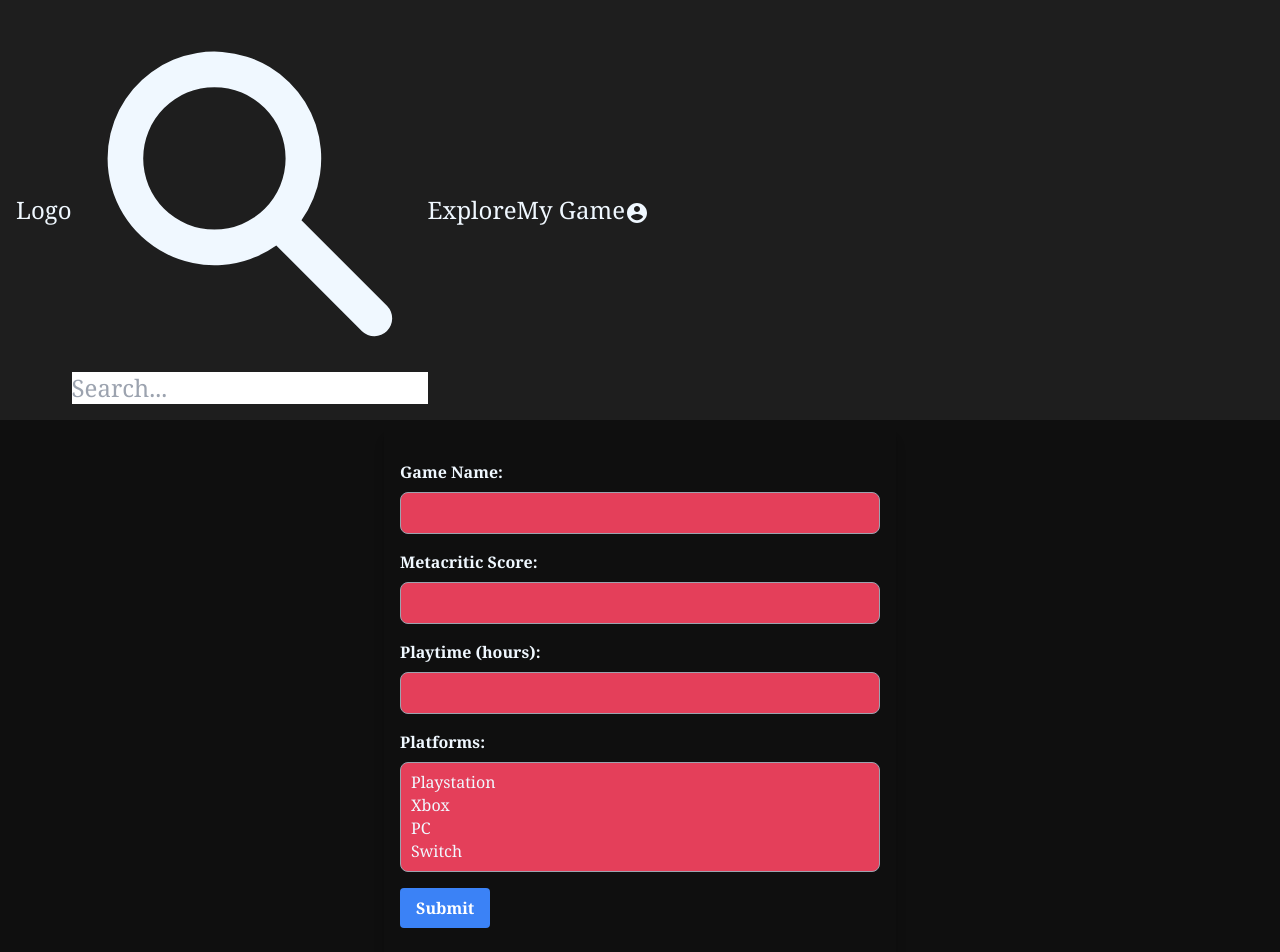
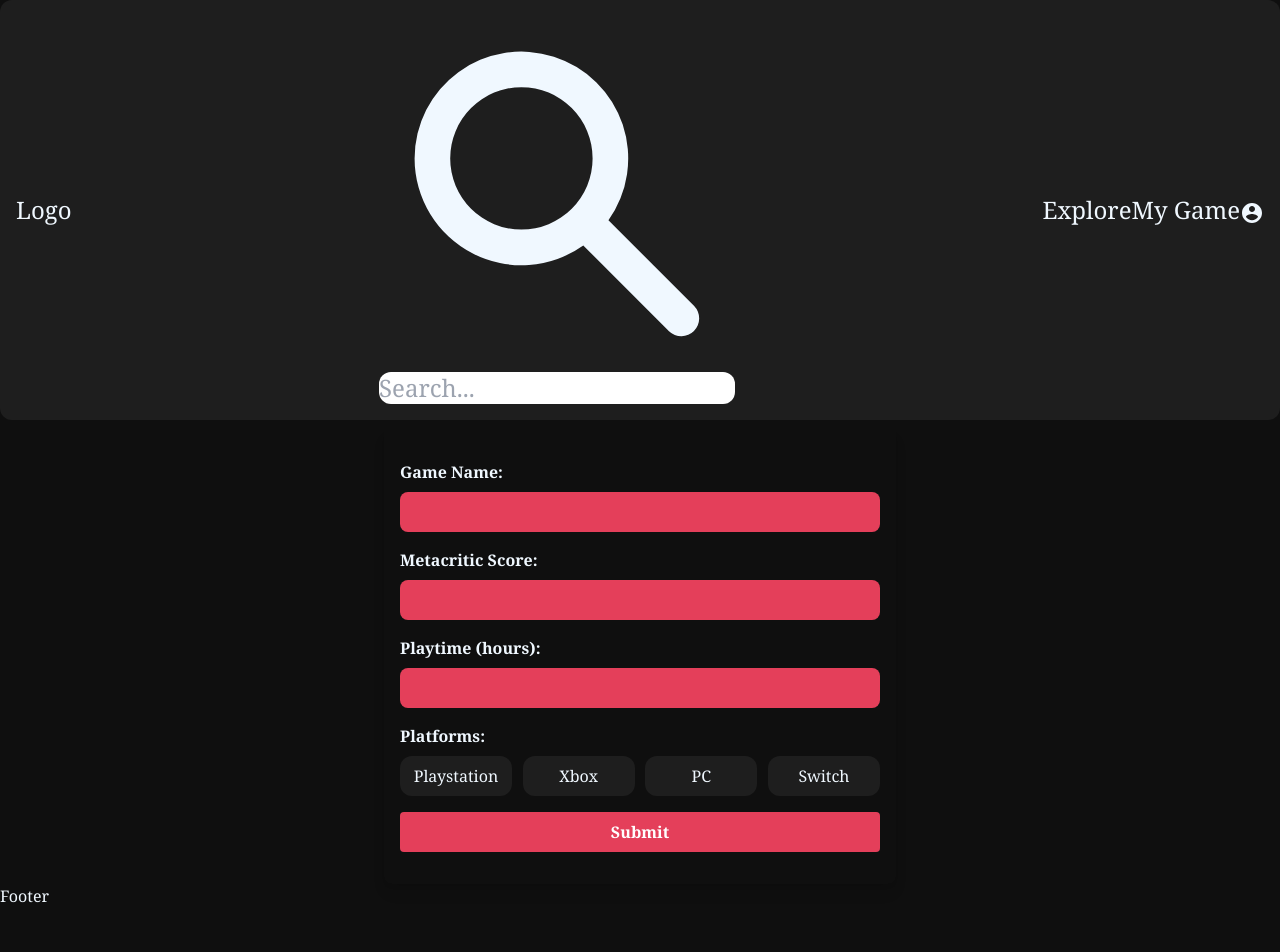
Before and after one commit to AsaadDuck/GameStack, a Next.js app: page /edit-game in a window 1280 px wide. Shown: the top 952 px of the page. After the commit the page ends 908 px from the top, so only its background shows below. Built offline with nearby package versions, Linux system fonts and the light colour scheme.

Commit message:
form page finshed needs to handle the request

```diff
--- a/src/pages/edit-game.tsx
+++ b/src/pages/edit-game.tsx
@@ -4,7 +4,7 @@ const editGame = () => {
   const [gameName, setGameName] = useState('');
   const [metacriticScore, setMetacriticScore] = useState('');
   const [playtime, setPlaytime] = useState('');
-  const [platforms, setPlatform] = useState([]);
+  const [platforms, setPlatforms] = useState([]);
 
   const handleGameNameChange = (event) => {
     setGameName(event.target.value);
@@ -19,7 +19,12 @@ const editGame = () => {
   };
 
   const handlePlatformsChange = (event) => {
-    setPlatform(event.target.value);
+    const { checked, value } = event.target;
+  if (checked) {
+    setPlatforms(platforms.concat(value));
+  } else {
+    setPlatforms(platforms.filter((platform) => platform !== value));
+  }
   };
 
   const handleSubmit = (event) => {
@@ -28,31 +33,79 @@ const editGame = () => {
   };
 
   return (
-
-    <form className="max-w-lg mx-auto px-4 py-8 shadow-lg rounded-lg">
+   <div>
+ <form className="max-w-lg mx-auto px-4 py-8 shadow-lg rounded-lg">
       <div className="mb-4">
         <label htmlFor="gameName" className="block  font-bold mb-2">Game Name:</label>
-        <input type="text" id="gameName" value={gameName} onChange={handleGameNameChange} className="block w-full border border-gray-400 p-2 rounded-lg bg-[#E43F5A]" />
+        <input type="text" id="gameName" value={gameName} onChange={handleGameNameChange} className="border-none outline-none block w-full border border-gray-400 p-2 rounded-lg bg-[#E43F5A]" />
       </div>
       <div className="mb-4">
         <label htmlFor="metacriticScore" className="block  font-bold mb-2">Metacritic Score:</label>
-        <input type="text" id="metacriticScore" value={metacriticScore} onChange={handleMetacriticScoreChange} className="block w-full border bg-[#E43F5A] border-gray-400 p-2 rounded-lg" />
+        <input type="text" id="metacriticScore" value={metacriticScore} onChange={handleMetacriticScoreChange} className="border-none outline-none block w-full border bg-[#E43F5A] border-gray-400 p-2 rounded-lg" />
       </div>
       <div className="mb-4">
         <label htmlFor="playtime" className="block  font-bold mb-2">Playtime (hours):</label>
-        <input type="text" id="playtime" value={playtime} onChange={handlePlaytimeChange} className="block w-full border bg-[#E43F5A] border-gray-400 p-2 rounded-lg " />
+        <input type="number" id="playtime" value={playtime} onChange={handlePlaytimeChange} className="border-none outline-none block w-full border bg-[#E43F5A] border-gray-400 p-2 rounded-lg " />
       </div>
       <div className="mb-4">
         <label htmlFor="platforms" className="block  font-bold mb-2">Platforms:</label>
-        <select id="platforms" multiple value={platforms} onChange={handlePlatformsChange} className="block w-full border bg-[#E43F5A] border-gray-400 p-2 rounded-lg ">
-          <option value="playstation">Playstation</option>
-          <option value="xbox">Xbox</option>
-          <option value="pc">PC</option>
-          <option value="switch">Switch</option>
-        </select>
+
+        <div className='flex justify-between'>
+        <label className={platforms.includes("playstation") ?  " bg-[#E43F5A]  p-2 rounded-xl w-28 text-center" : " bg-[#1E1E1E] p-2 rounded-xl w-28 text-center"}>
+    <input className ='hidden'
+      type="checkbox"
+      name="platforms"
+      value="playstation"
+      checked={platforms.includes("playstation")}
+      onChange={handlePlatformsChange}
+    />
+    Playstation
+  </label>
+  <label className={platforms.includes("xbox") ?  " bg-[#E43F5A]  p-2 rounded-xl w-28 text-center" : " bg-[#1E1E1E] p-2 rounded-xl w-28 text-center"}>
+  <input className ='hidden'
+
+      type="checkbox"
+      name="platforms"
+      value="xbox"
+      checked={platforms.includes("xbox")}
+      onChange={handlePlatformsChange}
+    />
+    Xbox
+  </label>
+  <label className={platforms.includes("pc") ? " bg-[#E43F5A]  p-2 rounded-xl w-28 text-center" : " bg-[#1E1E1E] p-2 rounded-xl w-28 text-center"}>
+
+  <input className ='hidden'
+
+      type="checkbox"
+      name="platforms"
+      value="pc"
+      checked={platforms.includes("pc")}
+      onChange={handlePlatformsChange}
+    />
+    PC
+  </label>
+  <label className={platforms.includes("switch") ?  " bg-[#E43F5A]  p-2 rounded-xl w-28 text-center" : " bg-[#1E1E1E] p-2 rounded-xl w-28 text-center"}>
+
+  <input className ='hidden'
+
+      type="checkbox"
+      name="platforms"
+      value="switch"
+      checked={platforms.includes("switch")}
+      onChange={handlePlatformsChange}
+    />
+    Switch
+  </label>
+</div>
+
       </div>
-      <button type="submit" className="bg-blue-500 hover:bg-blue-700 text-white font-bold py-2 px-4 rounded">Submit</button>
+      <div className='flex justify-end'>
+      <button type="submit" className="w-full bg-[#E43F5A] hover:bg-[#3b0f17] text-white font-bold py-2 px-4 rounded">Submit</button>
+      </div>
+
     </form>
+   </div>
+
   );
 };
 
--- a/tailwind.config.js
+++ b/tailwind.config.js
@@ -1,8 +1,7 @@
 /** @type {import('tailwindcss').Config} */
 module.exports = {
   mode: 'jit',
-  purge: ['./pages/**/*.{js,ts,jsx,tsx}', './components/**/*.{js,ts,jsx,tsx}'],
-  darkMode: false,
+  media: false,
   theme: {
   extend: {},
   },
@@ -12,7 +11,7 @@ module.exports = {
   plugins: [],
   content: [
     './src/pages/**/*.{js,ts,jsx,tsx,mdx}',
-    './src/components/**/*.{js,ts,jsx,tsx,mdx}',
+    './components/**/*.{js,ts,jsx,tsx,mdx}',
     './src/app/**/*.{js,ts,jsx,tsx,mdx}',
   ],
   theme: {
```
